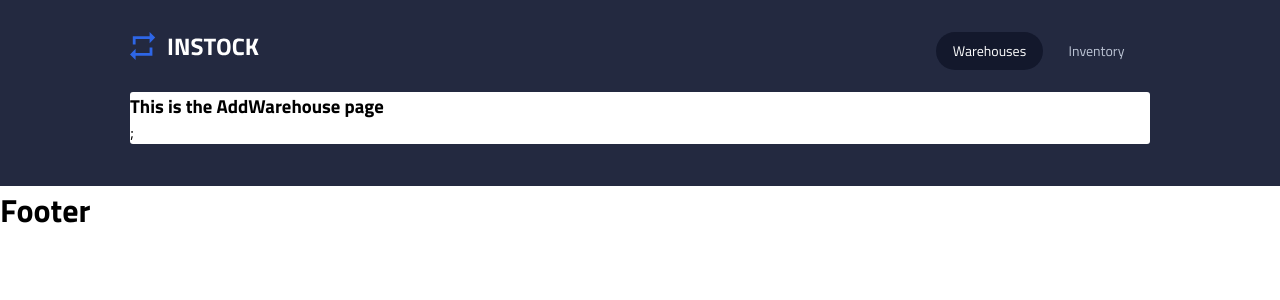
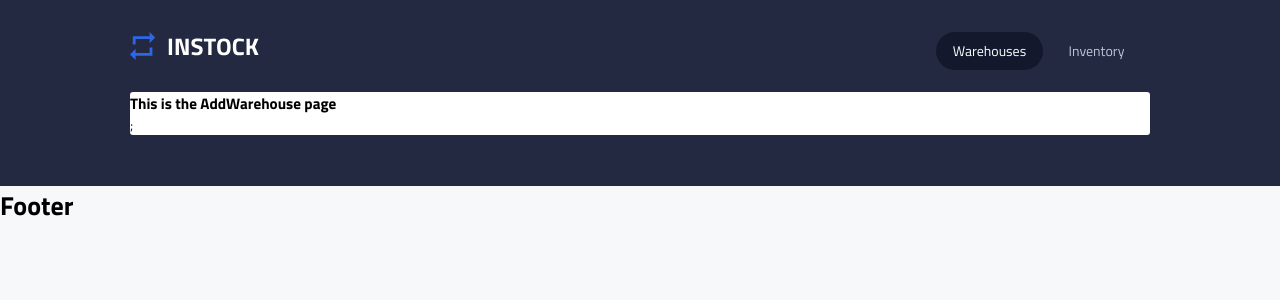
Before and after one commit to Chaofan-Pro/merge-masters-instock-frontend, a React (Vite) app: page /warehouses/add in a window 1280 px wide. Shown: the top 300 px of the page. Built offline with nearby package versions, Linux system fonts and the light colour scheme; no server answers.

Commit message:
resolved the merge conflict

```diff
--- a/src/components/WarehouseList/WarehouseList.scss
+++ b/src/components/WarehouseList/WarehouseList.scss
@@ -5,7 +5,7 @@
 body {
   background-color: $background-color2;
   font-size: 13px;
-  font-family: "Titillium Web", sans-serif;
+  font-family: "Titillium Web", Arial, Helvetica, sans-serif;
 }
 
 .warehouse {
@@ -297,9 +297,9 @@ body {
       font-size: 12px;
     }
 
-    &__sort-add {
-      // gap: 10%;
-    }
+    // &__sort-add {
+    //   // gap: 10%;
+    // }
 
     &__sort-icon {
       width: 16px;
--- a/src/pages/WarehousesPage/WarehousesPage.jsx
+++ b/src/pages/WarehousesPage/WarehousesPage.jsx
@@ -1,4 +1,5 @@
 import "./WarehousesPage.scss";
+import WarehouseList from "../../components/WarehouseList/WarehouseList";
 
 const WarehousePage = () => {
   return (
```
